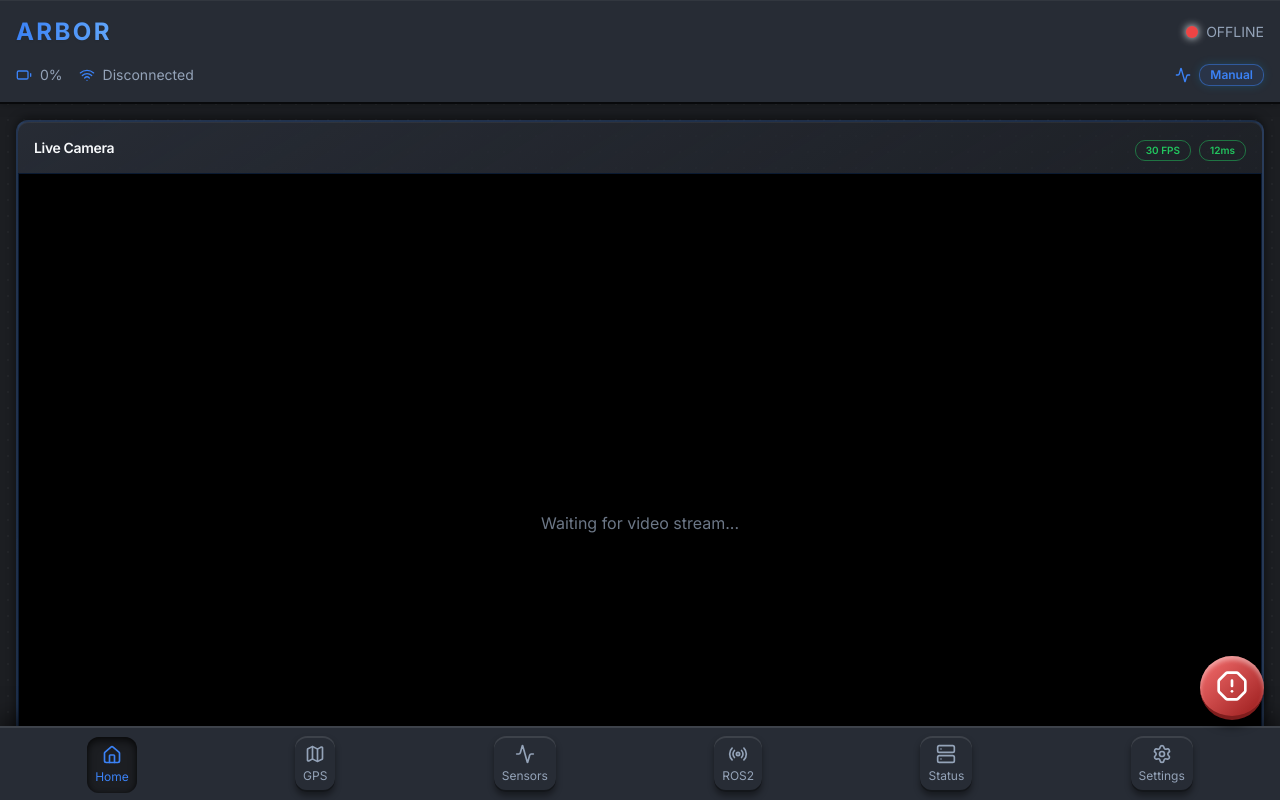
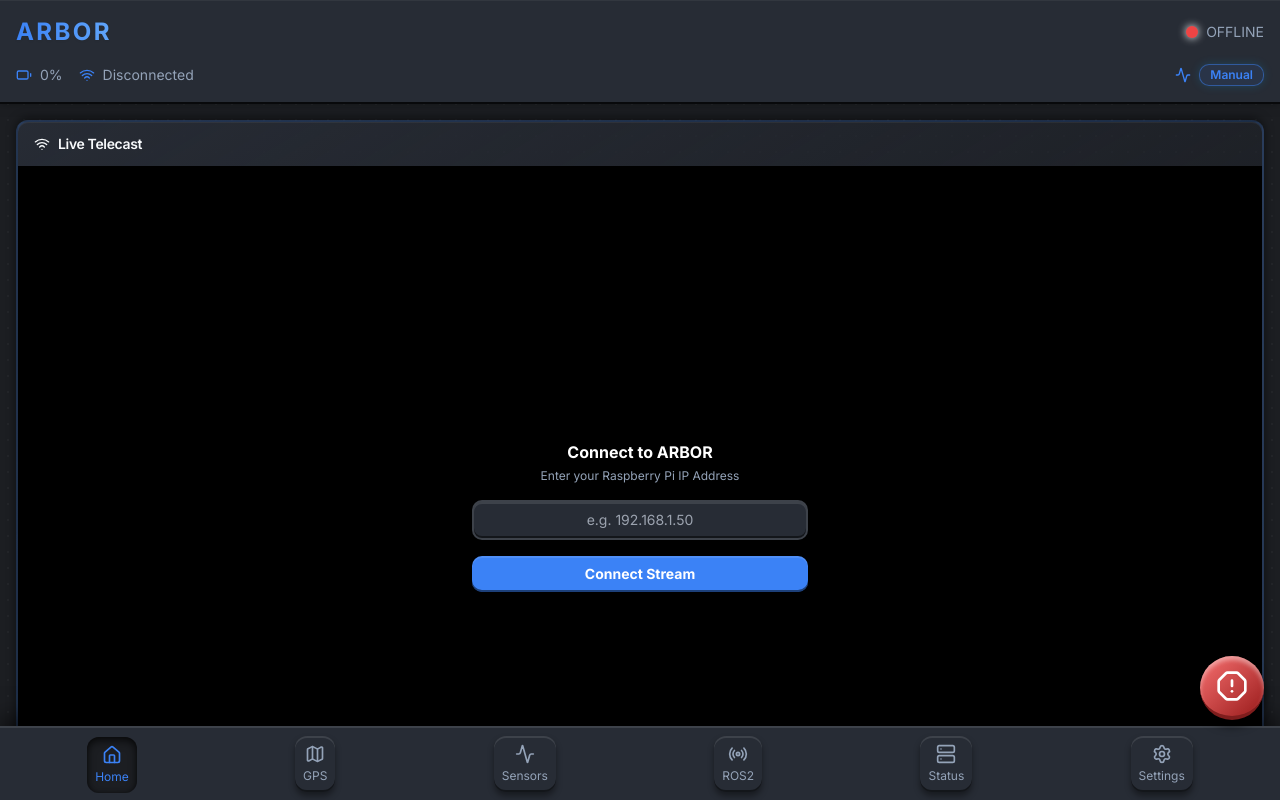
Before and after one commit to Devil1716/arbor-dashboard, a React (Vite) app: page / in a window 1280 px wide. Built offline with nearby package versions, Linux system fonts and the light colour scheme.

Commit message:
Feature: Dynamic IP Video Feed Configuration

```diff
--- a/src/components/TopBar.tsx
+++ b/src/components/TopBar.tsx
@@ -4,13 +4,18 @@ import { Battery, Wifi, Activity } from 'lucide-react';
 import { Badge } from '@/components/ui/badge';
 
 export const TopBar: React.FC = () => {
-  const { connected, battery, wifiStrength, mode } = useRobotStore();
+  const { connected, battery, wifiStrength, mode, piIpAddress } = useRobotStore();
 
   return (
     <div className="sticky top-0 z-40 flex flex-col gap-2 p-4 bg-card border-b-2 border-black/80 shadow-panel">
       <div className="flex justify-between items-center">
         <h1 className="text-2xl font-black tracking-widest bg-gradient-to-r from-primary to-blue-400 bg-clip-text text-transparent drop-shadow-sm">ARBOR</h1>
         <div className="flex items-center gap-2">
+          {piIpAddress && (
+            <span className="text-[10px] text-muted-foreground mr-1 border border-white/10 px-1 rounded bg-black/20">
+              {piIpAddress}
+            </span>
+          )}
           <div className={`h-3 w-3 rounded-full ${connected ? 'bg-green-500' : 'bg-red-500'} shadow-[0_0_8px_currentColor]`} />
           <span className="text-sm text-muted-foreground uppercase">{connected ? 'Connected' : 'Offline'}</span>
         </div>
--- a/src/pages/Dashboard.tsx
+++ b/src/pages/Dashboard.tsx
@@ -1,29 +1,79 @@
-import React from 'react';
+import React, { useState } from 'react';
 import { Card, CardContent, CardHeader, CardTitle } from '@/components/ui/card';
 import { Badge } from '@/components/ui/badge';
 import { useRobotStore, type RobotMode } from '@/store/useRobotStore';
 import { Joystick } from '@/components/Joystick';
 import { Slider } from '@/components/ui/slider';
+import { Wifi, X } from 'lucide-react';
 
 export const Dashboard: React.FC = () => {
-  const { mode, setMode } = useRobotStore();
+  const { mode, setMode, piIpAddress, setPiIpAddress } = useRobotStore();
   const modes: RobotMode[] = ['Manual', 'Autonomous', 'GPS Follow', 'Human Tracking'];
+
+  const [tempIp, setTempIp] = useState('');
+
+  const handleConnect = () => {
+    if (tempIp.trim()) {
+      setPiIpAddress(tempIp.trim());
+    }
+  };
+
+  const handleDisconnect = () => {
+    setPiIpAddress(null);
+  };
 
   return (
     <div className="flex flex-col gap-4">
-      <Card className="border-primary/20">
+      <Card className="border-primary/20 shadow-panel">
         <CardHeader className="py-3 px-4 flex flex-row items-center justify-between">
-          <CardTitle className="text-sm">Live Camera</CardTitle>
-          <div className="flex gap-2">
-            <Badge variant="outline" className="text-green-500 border-green-500/50 text-[10px]">30 FPS</Badge>
-            <Badge variant="outline" className="text-green-500 border-green-500/50 text-[10px]">12ms</Badge>
-          </div>
+          <CardTitle className="text-sm flex items-center gap-2">
+            <Wifi className="w-4 h-4" /> Live Telecast
+          </CardTitle>
+          {piIpAddress && (
+            <div className="flex gap-2">
+              <Badge variant="outline" className="text-green-500 border-green-500/50 text-[10px]">LIVE</Badge>
+              <button onClick={handleDisconnect} className="text-muted-foreground hover:text-red-500">
+                <X className="w-4 h-4" />
+              </button>
+            </div>
+          )}
         </CardHeader>
         <CardContent className="p-0">
-          <div className="bg-black w-full aspect-video flex items-center justify-center relative overflow-hidden">
-            {/* Placeholder for real MJPEG stream */}
-            <span className="text-muted-foreground animate-pulse">Waiting for video stream...</span>
-            <div className="absolute inset-0 border border-primary/20 pointer-events-none" />
+          <div className="bg-black w-full aspect-video flex items-center justify-center relative overflow-hidden shadow-screen rounded-b-md">
+            {!piIpAddress ? (
+              <div className="flex flex-col items-center gap-4 p-6 w-full max-w-sm">
+                <div className="text-center">
+                  <h3 className="font-bold text-white mb-1">Connect to ARBOR</h3>
+                  <p className="text-xs text-muted-foreground">Enter your Raspberry Pi IP Address</p>
+                </div>
+                <input
+                  type="text"
+                  value={tempIp}
+                  onChange={(e) => setTempIp(e.target.value)}
+                  placeholder="e.g. 192.168.1.50"
+                  className="w-full bg-card border-2 border-white/10 rounded-md p-2 text-center text-sm shadow-bevel focus:outline-none focus:border-primary transition-colors"
+                />
+                <button
+                  onClick={handleConnect}
+                  className="bg-primary text-white font-bold py-2 px-6 rounded-md shadow-bevel active:translate-y-1 active:shadow-bevel-pressed transition-all text-sm w-full"
+                >
+                  Connect Stream
+                </button>
+              </div>
+            ) : (
+              <>
+                <img
+                  src={`http://${piIpAddress}:8080/video`}
+                  alt="Live Telecast"
+                  className="w-full h-full object-cover"
+                  onError={(e) => {
+                    e.currentTarget.style.display = 'none';
+                    e.currentTarget.parentElement?.classList.add('error-state');
+                  }}
+                />
+                <div className="absolute inset-0 border-2 border-primary/20 pointer-events-none rounded-b-md" />
+              </>
+            )}
           </div>
         </CardContent>
       </Card>
--- a/src/store/useRobotStore.ts
+++ b/src/store/useRobotStore.ts
@@ -8,6 +8,7 @@ interface RobotState {
   wifiStrength: 'Strong' | 'Medium' | 'Weak' | 'Disconnected';
   mode: RobotMode;
   emergencyStop: boolean;
+  piIpAddress: string | null;
 
   // Telemetry
   ultrasonics: { front: number, rear: number, left: number, right: number };
@@ -30,6 +31,7 @@ interface RobotState {
   setConnected: (status: boolean) => void;
   setMode: (mode: RobotMode) => void;
   setEmergencyStop: (status: boolean) => void;
+  setPiIpAddress: (ip: string | null) => void;
   updateTelemetry: (data: Partial<RobotState>) => void;
   setPhoneLocation: (lat: number, lng: number) => void;
 }
@@ -40,6 +42,7 @@ export const useRobotStore = create<RobotState>((set) => ({
   wifiStrength: 'Disconnected',
   mode: 'Manual',
   emergencyStop: false,
+  piIpAddress: null,
 
   ultrasonics: { front: 0, rear: 0, left: 0, right: 0 },
   imu: { roll: 0, pitch: 0, yaw: 0 },
@@ -58,6 +61,7 @@ export const useRobotStore = create<RobotState>((set) => ({
   setConnected: (status) => set({ connected: status }),
   setMode: (mode) => set({ mode }),
   setEmergencyStop: (status) => set({ emergencyStop: status }),
+  setPiIpAddress: (ip) => set({ piIpAddress: ip }),
   updateTelemetry: (data) => set((state) => ({ ...state, ...data })),
   setPhoneLocation: (lat, lng) => set({ phoneLocation: { lat, lng } }),
 }))
```
